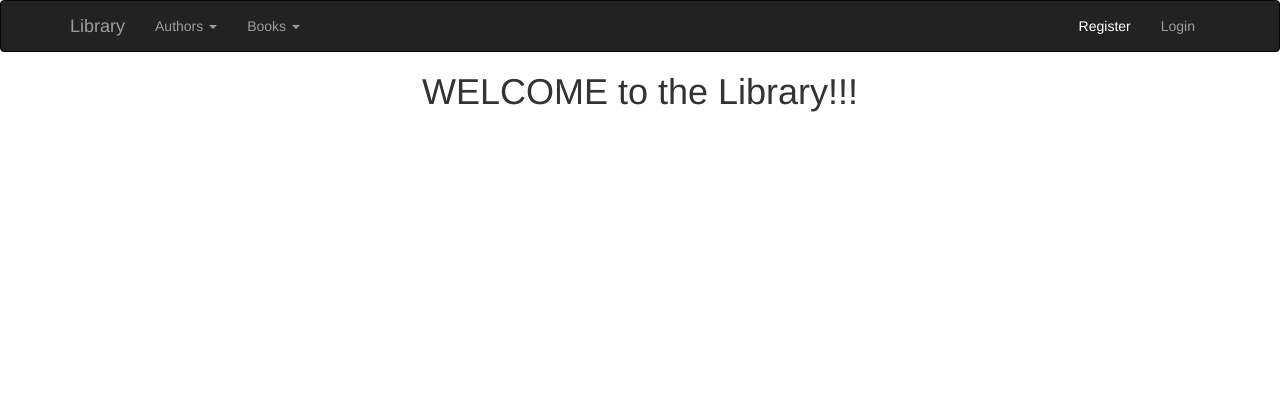
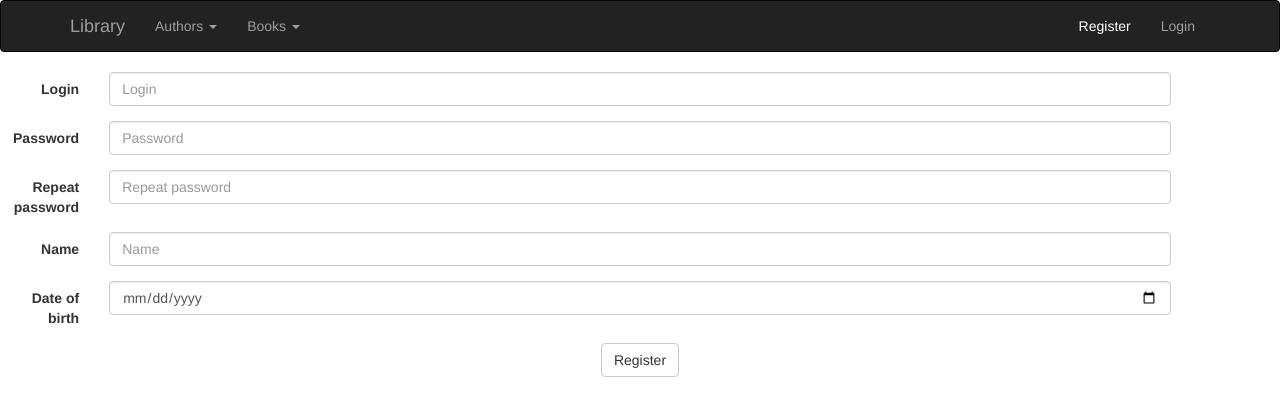
Before and after one commit to ptutak/ieproject, a React (Create React App) app in the folder iereact/: page / in a window 1280 px wide. Both pictures are taken after a click on the button "Register". Shown: the top 416 px of the page. Built offline with nearby package versions, Linux system fonts and the light colour scheme.

Commit message:
register login

```diff
--- a/iereact/src/App.js
+++ b/iereact/src/App.js
@@ -37,6 +37,12 @@ class App extends Component {
             case "AddAuthor":
                 this.setState({actualSite:"AddAuthor"});
                 break;
+            case "Login":
+                this.setState({actualSite:"Login"});
+                break;
+            case "Register":
+                this.setState({actualSite:"Register"});
+                break;
             default:
                 this.setState({actualSite:"Welcome"});
         }
--- /dev/null
+++ b/iereact/src/components/Login.js
@@ -0,0 +1,33 @@
+import React, {Component} from 'react';
+import {FormControl, FormGroup, Form, Col, ControlLabel, Button} from 'react-bootstrap';
+
+export default class Login extends Component{
+    render(){
+        return (
+                <Form horizontal>
+                    <FormGroup controlId="formHorizontalLogin">
+                        <Col componentClass={ControlLabel} sm={1}>
+                            Login
+                        </Col>
+                        <Col sm={10}>
+                            <FormControl type="login" placeholder="Login" />
+                        </Col>
+                    </FormGroup>
+
+                    <FormGroup controlId="formHorizontalPassword">
+                        <Col componentClass={ControlLabel} sm={1}>
+                            Password
+                        </Col>
+                        <Col sm={10}>
+                            <FormControl type="password" placeholder="Password" />
+                        </Col>
+                    </FormGroup>
+                    <FormGroup>
+                        <Col smOffset={1} sm={10}>
+                            <Button type="submit">Login</Button>
+                        </Col>
+                    </FormGroup>
+                </Form>
+        )
+    }
+}
--- a/iereact/src/components/Main.js
+++ b/iereact/src/components/Main.js
@@ -4,6 +4,8 @@ import AddAuthor from './AddAuthor';
 import Authors from './Authors';
 import AddBook from './AddBook';
 import Books from './Books';
+import Register from './Register';
+import Login from './Login';
 
 
 class Main extends Component {
@@ -21,7 +23,9 @@ class Main extends Component {
             case "Books":
                 return <Books/>;
             case "Register":
+                return <Register/>;
             case "Login":
+                return <Login/>;
             default:
                 return <Welcome/>;
         }
--- a/iereact/src/components/Menu.js
+++ b/iereact/src/components/Menu.js
@@ -31,10 +31,10 @@ class Menu extends Component {
                         </NavDropdown>
                     </Nav>
                     <Nav pullRight>
-                        <NavItem index="Register">
+                        <NavItem index="Register" onClick={this.changeMainSite}>
                             Register
                         </NavItem>
-                        <NavItem index="Login">
+                        <NavItem index="Login" onClick = {this.changeMainSite}>
                             Login
                         </NavItem>
                     </Nav>
--- /dev/null
+++ b/iereact/src/components/Register.js
@@ -0,0 +1,60 @@
+import React, {Component} from 'react';
+import {FormControl, FormGroup, Form, Col, ControlLabel, Button} from 'react-bootstrap';
+export default class Register extends Component{
+    render(){
+        return (
+            <Form horizontal>
+                <FormGroup controlId="formHorizontalLogin">
+                    <Col componentClass={ControlLabel} sm={1}>
+                        Login
+                    </Col>
+                    <Col sm={10}>
+                        <FormControl type="login" placeholder="Login" />
+                    </Col>
+                </FormGroup>
+
+                <FormGroup controlId="formHorizontalPassword">
+                    <Col componentClass={ControlLabel} sm={1}>
+                        Password
+                    </Col>
+                    <Col sm={10}>
+                        <FormControl type="password" placeholder="Password" />
+                    </Col>
+                </FormGroup>
+
+                <FormGroup controlId="formHorizontalPasswordCheck">
+                    <Col componentClass={ControlLabel} sm={1}>
+                        Repeat password
+                    </Col>
+                    <Col sm={10}>
+                        <FormControl type="password" placeholder="Repeat password" />
+                    </Col>
+                </FormGroup>
+
+                <FormGroup controlId="formHorizontalName">
+                    <Col componentClass={ControlLabel} sm={1}>
+                        Name
+                    </Col>
+                    <Col sm={10}>
+                        <FormControl type="text" placeholder="Name" />
+                    </Col>
+                </FormGroup>
+
+                <FormGroup controlId="formHorizontalDateOfBirth">
+                    <Col componentClass={ControlLabel} sm={1}>
+                        Date of birth
+                    </Col>
+                    <Col sm={10}>
+                        <FormControl type="date"/>
+                    </Col>
+                </FormGroup>
+
+                <FormGroup>
+                    <Col smOffset={1} sm={10}>
+                        <Button type="submit">Register</Button>
+                    </Col>
+                </FormGroup>
+            </Form>
+        )
+    }
+}
```
Also changed, not shown: 2 other files (tests, documents, lock files or other folders).
